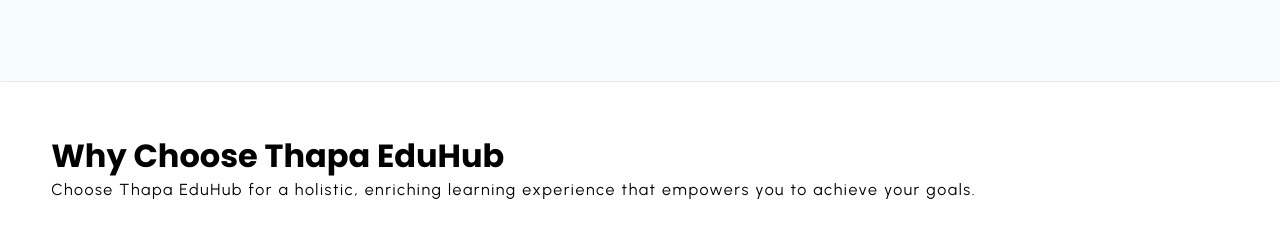
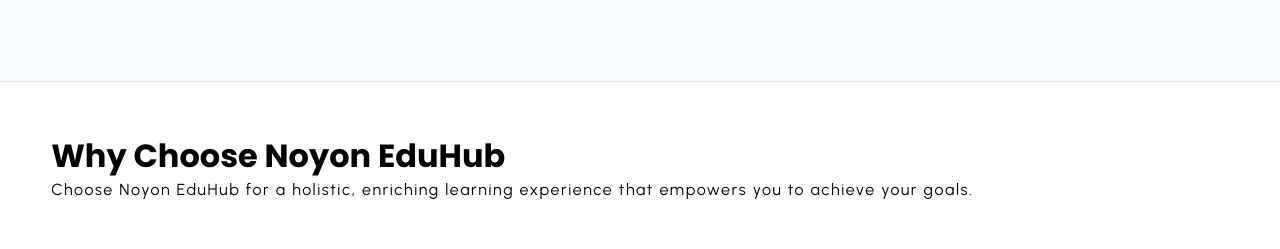
Before and after one commit to noyon8987/006_NOYON_EDUHUB_006, a plain HTML site: page index.html in a window 1280 px wide. Shown: the part 2940-3189 px from the top of the page. Drawn offline with Linux system fonts and the light colour scheme.

Commit message:
Noyon Tech Solution

```diff
--- a/index.html
+++ b/index.html
@@ -293,9 +293,9 @@
 
       <div class="why-choose-section">
         <div class="why-choose-content">
-          <h1 class="why-choose-content-heading">Why Choose Thapa EduHub</h1>
+          <h1 class="why-choose-content-heading">Why Choose Noyon EduHub</h1>
           <p class="why-choose-content-subheading">
-            Choose Thapa EduHub for a holistic, enriching learning experience
+            Choose Noyon EduHub for a holistic, enriching learning experience
             that empowers you to achieve your goals.
           </p>
         </div>
```
